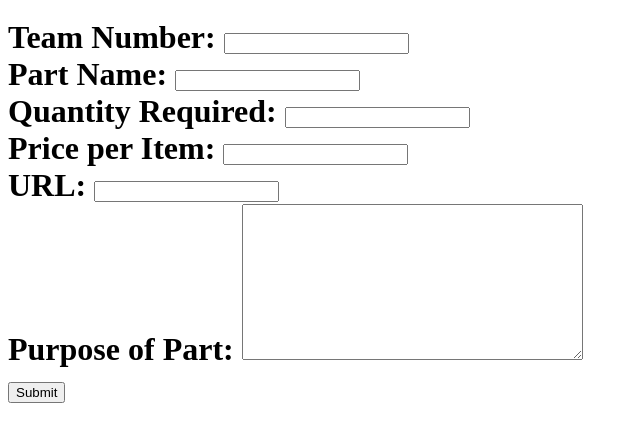
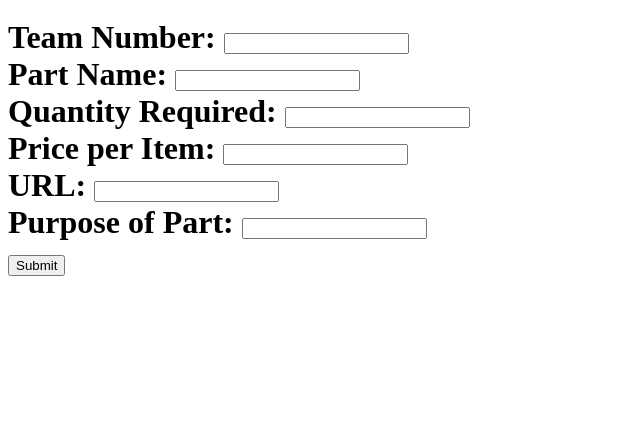
Before and after one commit to sunildkumar/RoboticsParts, a plain HTML site: page RequestParts.html in a window 1280 px wide. Shown: the part 61-502 px from the top of the page, without its empty margins (0-640 px from the left). Drawn offline with Linux system fonts and the light colour scheme.

Commit message:
researched on how to submit a form

```diff
--- a/RequestParts.html
+++ b/RequestParts.html
@@ -5,7 +5,7 @@
 </head>
 <body>
   <h1> Request Parts <h1>
-    <form>
+    <form action="http://kdsroboticsdatabase.com" method = "post" novalidate="true">
       Team Number:
       <input type = "text" name = "teamname">
       <br>
@@ -22,7 +22,8 @@
       <input type = "url" name = "url">
       <br>
       Purpose of Part:
-      <textarea rows = "10" cols= "40" name = "purpose"> </textarea>
+      <input type = "text" name = "purpose">
       <br>
       <input type = "submit" value = "Submit">
+
     </form>
```
